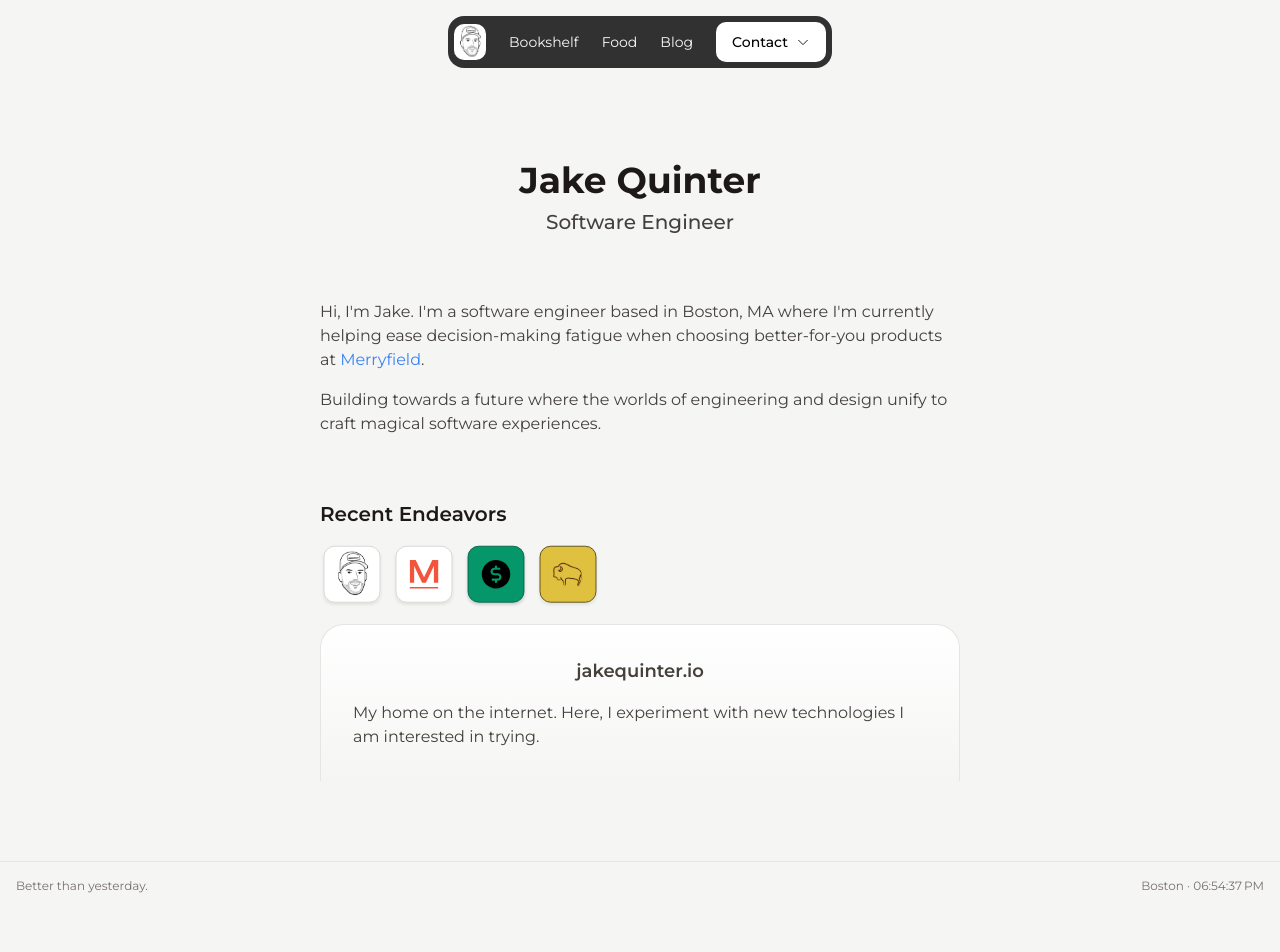
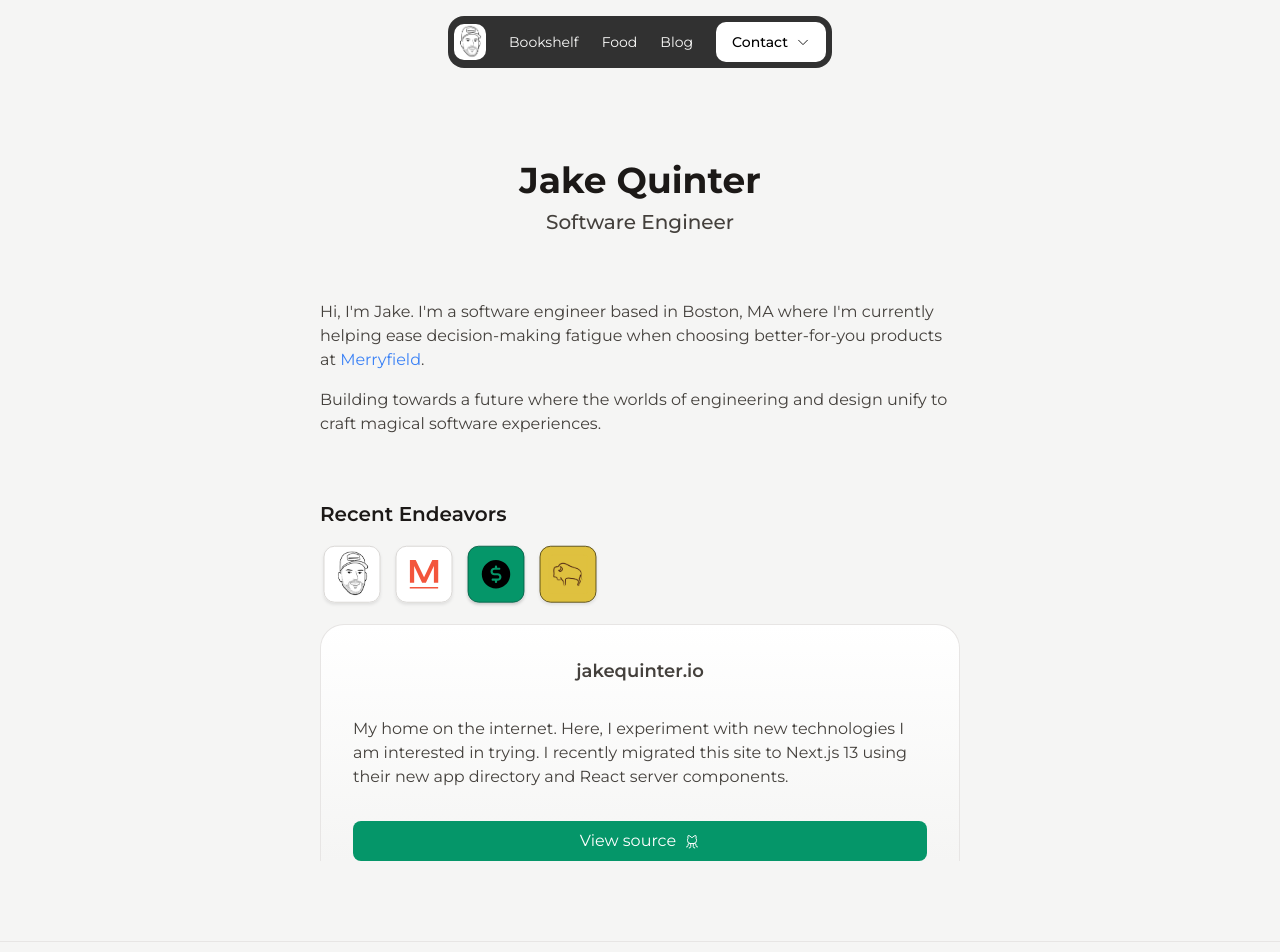
Before and after one commit to jakequinter/jakequinter.io, a Next.js app: page / in a window 1280 px wide. Shown: the top 952 px of the page. Before the commit the page ends 910 px from the top, so only its background shows below. Built offline with nearby package versions, Linux system fonts and the light colour scheme.

Commit message:
ui updates

```diff
--- a/app/RecentEndeavors.tsx
+++ b/app/RecentEndeavors.tsx
@@ -3,33 +3,57 @@
 import { useState } from 'react';
 import Image from 'next/image';
 import Link from 'next/link';
+import { ArrowRight, GithubLogo } from 'phosphor-react';
+import { motion } from 'framer-motion';
 
 const projects = [
   {
     name: 'jakequinter.io',
     logo: '/images/jake.svg',
     description:
-      'My home on the internet. Here, I experiment with new technologies I am interested in trying.',
+      'My home on the internet. Here, I experiment with new technologies I am interested in trying. I recently migrated this site to Next.js 13 using their new app directory and React server components.',
+    githubUrl: 'https://github.com/jakequinter/jakequinter.io',
   },
   {
     name: 'Merryfield',
     logo: '/images/merryfield.svg',
     description:
       'This is where I work and where I am responsible for all Merryfield web applicaitons. Recently, I rewrote our marketing website in Next.js and TypeScript. Currently, we are in the process of creating a new web application and busy launch Learn & Earn.',
+    url: 'https://www.merryfield.com/',
   },
   {
     name: 'Funds',
     logo: '/images/funds.svg',
     description:
       "Funds is where I'm experimenting with and learning Swift and Swiftui. It's a pretty straightforward app that allows users to keep track of different accounts on a monthly basis.",
+    url: 'https://www.funds.fyi',
+    githubUrl: 'https://github.com/jakequinter/funds-swift',
   },
   {
     name: 'Bison Drywall',
     logo: '/images/bison.svg',
     description:
-      'A website I build for a friend who started his own drywall business.',
+      'A website I built for a friend who recently started his own drywall business. The photos marquee section you see is pulling photos from his Facebook account using the Facebook Graph API.',
+    url: 'https://bisondrywall.io',
+    githubUrl: 'https://github.com/jakequinter/bisondrywall.io',
   },
 ];
+
+const urlVariants = {
+  hover: {
+    x: 4,
+  },
+};
+
+// make github icon spin
+const githubVariants = {
+  hover: {
+    rotate: 360,
+    transition: {
+      duration: 0.5,
+    },
+  },
+};
 
 export default function RecentEndeavors() {
   const [selectedProject, setSelectedProject] = useState(projects[0]);
@@ -53,11 +77,41 @@
         ))}
       </div>
 
-      <div className="space-y-4 rounded-t-3xl border-l border-r border-t border-gray-200 bg-gradient-to-b from-white to-gray-100 p-8">
+      <div className="space-y-8 rounded-t-3xl border-l border-r border-t border-gray-200 bg-gradient-to-b from-white to-gray-100 px-8 pt-8">
         <h3 className="text-center text-lg font-semibold">
           {selectedProject.name}
         </h3>
         <p>{selectedProject.description}</p>
+
+        <div className="flex space-x-4">
+          {selectedProject.url ? (
+            <Link className="w-full" href={selectedProject.url}>
+              <motion.button
+                whileHover="hover"
+                className="inline-flex w-full items-center justify-center rounded-lg bg-black py-2 px-4 text-white"
+              >
+                Visit
+                <motion.span variants={urlVariants} className="ml-2">
+                  <ArrowRight />
+                </motion.span>
+              </motion.button>
+            </Link>
+          ) : null}
+
+          {selectedProject.githubUrl ? (
+            <Link className="w-full" href={selectedProject.githubUrl}>
+              <motion.button
+                whileHover="hover"
+                className="inline-flex w-full items-center justify-center rounded-lg bg-emerald-600 py-2 px-4 text-white"
+              >
+                View source
+                <motion.span variants={githubVariants} className="ml-2">
+                  <GithubLogo />
+                </motion.span>
+              </motion.button>
+            </Link>
+          ) : null}
+        </div>
       </div>
     </section>
   );
--- a/app/blog/BlogPost.tsx
+++ b/app/blog/BlogPost.tsx
@@ -22,6 +22,7 @@
       <motion.div
         className="flex items-center justify-between rounded-lg bg-white p-4 shadow-md hover:cursor-pointer"
         whileHover={{ scale: 1.01 }}
+        transition={{ type: 'spring', stiffness: 100 }}
       >
         <div className="flex flex-col justify-between truncate">
           <h2 className="text-gray-90 font-medium">{title}</h2>
--- a/app/blog/[slug]/page.tsx
+++ b/app/blog/[slug]/page.tsx
@@ -52,19 +52,18 @@
 
   return (
     <>
-      <div className="mx-auto max-w-screen-sm px-4 md:px-0">
-        <div className="mb-8">
-          <h1 className="text-2xl font-bold text-gray-900">
+      <div className="mb-16 flex flex-col items-center">
+        <h1 className="text-4xl font-bold text-gray-900">
           {frontMatter.title}
         </h1>
         <p className="text-xs text-gray-500">
           {format(formattedDate, 'PP')} • {readingTime.text}
         </p>
       </div>
+
       <main className="mb-8">
         <MDX source={source} />
       </main>
-      </div>
     </>
   );
 }
--- a/app/food/FoodCard.tsx
+++ b/app/food/FoodCard.tsx
@@ -24,6 +24,7 @@
     <motion.div
       className="group relative rounded shadow grayscale hover:cursor-pointer hover:grayscale-0"
       whileHover={{ scale: 1.01 }}
+      transition={{ type: 'spring', stiffness: 100 }}
     >
       <Link href={link}>
         <Image
@@ -55,7 +56,7 @@
               <Image
                 height={35}
                 width={35}
-                src="/jakeAvi.png"
+                src="/images/jakeAvi.png"
                 alt="Jake avatar"
               />
               <p className="ml-2">{jakeRating}</p>
@@ -67,7 +68,7 @@
               <Image
                 height={35}
                 width={35}
-                src="/jenAvi.png"
+                src="/images/jenAvi.png"
                 alt="Jen avatar"
               />
               <p className="ml-2">{jenRating}</p>
--- a/app/food/page.tsx
+++ b/app/food/page.tsx
@@ -16,13 +16,14 @@
       </div>
 
       <p className="mb-16">
-        My girlfriend and I love food. We love trying new places, cuisines,
-        keeping track of what we loved, what we liked, and what we didn&apos;t
-        care for. Since moving to Boston, we have been introduced to a new realm
-        of restaurants. It&apos;s quite different than what we were accustomed
-        to in Appleton, WI. There&apos;s food everywhere here. So, we thought it
-        would be cool to keep track of the food we&apos;ve tried, give it a
-        rating, and remember it for future reference.
+        Although I try to eat healthy ~95% of the time, my girlfriend and I do
+        love food. We love trying new restaurants, cuisines, keeping track of
+        what we loved, what we liked, and what we didn&apos;t care for. Since
+        moving to Boston, we have been introduced to a new realm of restaurants.
+        It&apos;s quite different than what we were accustomed to in Appleton,
+        WI. There&apos;s food everywhere here. So, we thought it would be cool
+        to keep track of the food we&apos;ve tried, give it a rating, and
+        remember it for future reference.
       </p>
 
       <FoodContent data={food} />
--- a/app/layout.tsx
+++ b/app/layout.tsx
@@ -28,7 +28,7 @@
     >
       <body>
         <Nav />
-        <main className="mx-auto mt-40 max-w-screen-sm">
+        <main className="mx-auto mt-40 max-w-screen-sm px-4 sm:px-0">
           <div className="mb-20" style={{ minHeight: 'calc(100vh - 289px)' }}>
             {children}
           </div>
--- a/components/Footer.tsx
+++ b/components/Footer.tsx
@@ -24,7 +24,9 @@
       <div className="flex items-center justify-between py-4 text-xs text-gray-500">
         <p>Better than yesterday.</p>
         <div className="flex items-center gap-0.5">
-          <p>Boston {currentTime ? `· ${currentTime}` : '00:00:00'}</p>
+          <p className="w-[6.4375rem]">
+            Boston {currentTime ? `· ${currentTime}` : '00:00:00'}
+          </p>
           {meridiem ? <p>{meridiem}</p> : '--'}
         </div>
       </div>
--- a/mdx/components/CustomLink.tsx
+++ b/mdx/components/CustomLink.tsx
@@ -9,7 +9,7 @@
   return (
     <Link as={as} href={href} legacyBehavior>
       <a
-        className="underline-offset-2 hover:underline"
+        className="font-medium text-gray-900 underline-offset-2 hover:underline"
         target="_blank"
         {...otherProps}
       />
```
Also changed, not shown: public/images/jakeAvi.png (added), public/images/jenAvi.png (added). Lines whose indentation alone changed are shown as unchanged.
